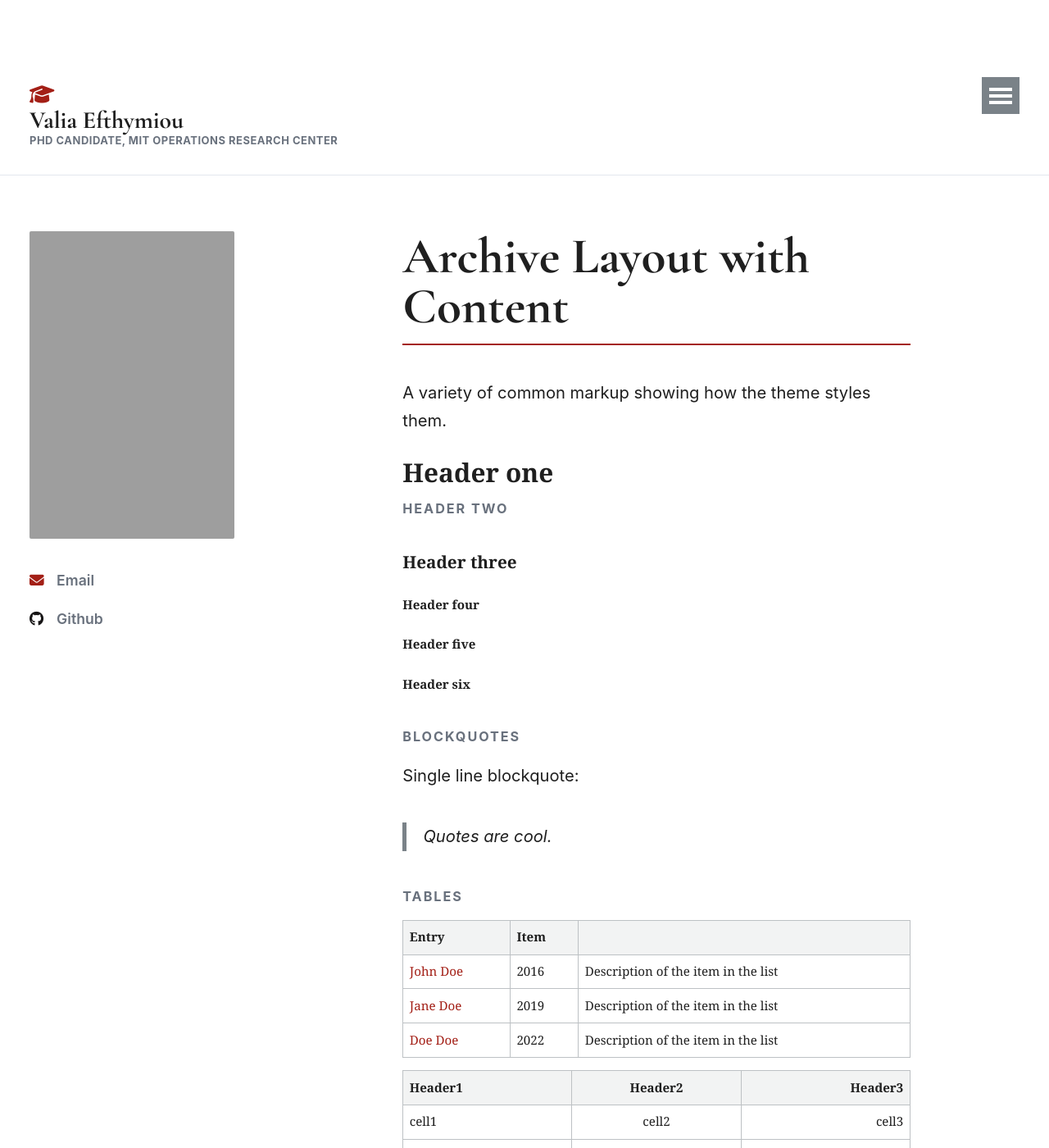
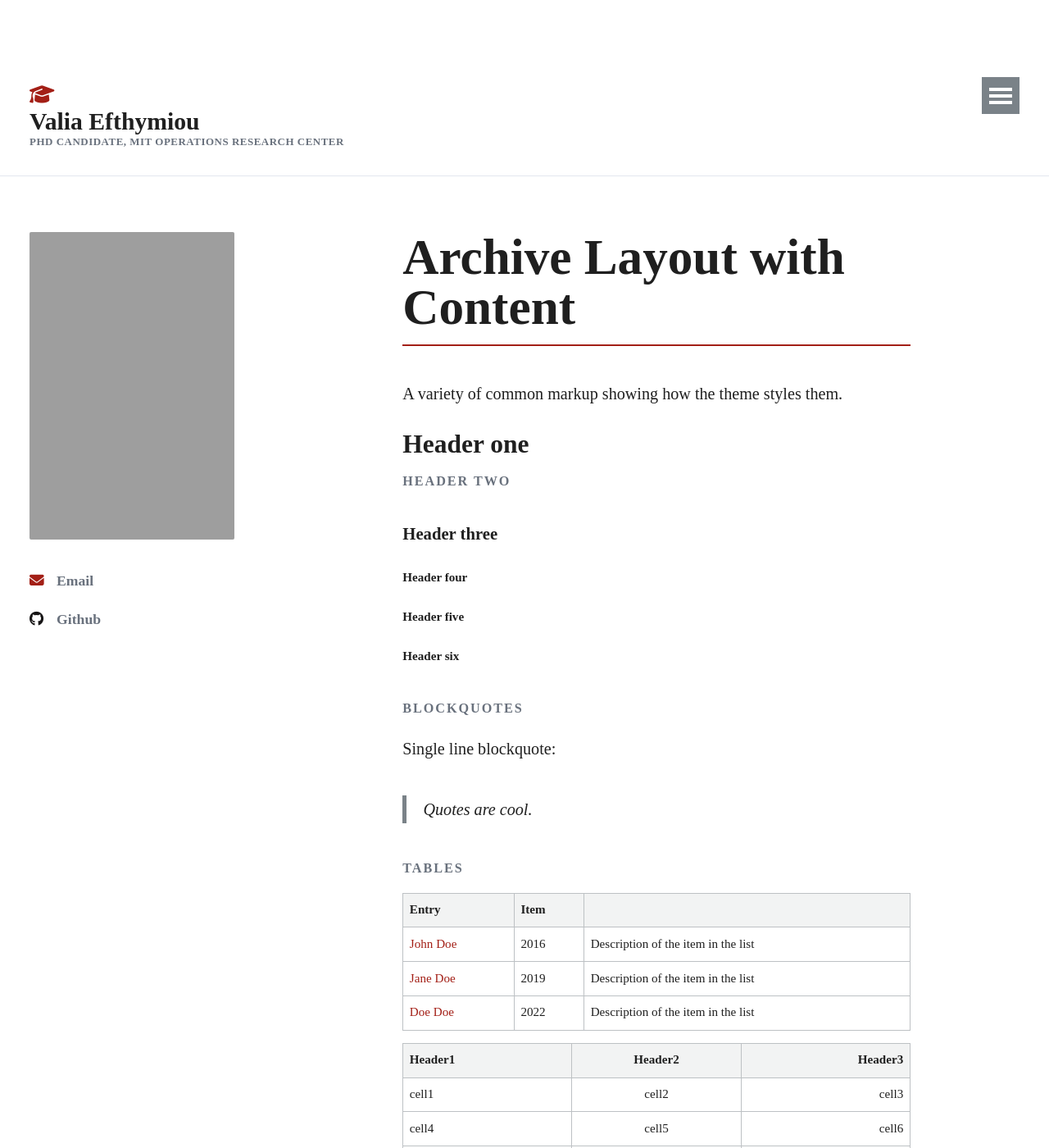
Before and after one commit to valiaEft/valiaEft.github.io, a Jekyll site: the page built from _pages/archive-layout-with-content.md, in a window 1280 px wide and 1400 px high. Shown: the whole window at 82% size. Built offline with Jekyll 4.4.1, drawn with Linux system fonts in a browser that asks for light colours.

Commit message:
Use Times New Roman site-wide

```diff
--- a/_sass/_academic-redesign.scss
+++ b/_sass/_academic-redesign.scss
@@ -13,7 +13,7 @@ html {
 
 body {
   color: $ink;
-  font-family: -apple-system, BlinkMacSystemFont, "Segoe UI", Helvetica, Arial, sans-serif;
+  font-family: $serif;
   line-height: 1.7;
 }
 
@@ -51,7 +51,7 @@ a {
 }
 
 .masthead__menu-item {
-  font-family: -apple-system, BlinkMacSystemFont, "Segoe UI", Helvetica, Arial, sans-serif;
+  font-family: $serif;
   font-size: 0.98rem;
   font-weight: 650;
 }
@@ -88,7 +88,7 @@ a {
 
 .site-title__name {
   color: $ink;
-  font-family: "Cormorant Garamond", Georgia, serif;
+  font-family: $serif;
   font-size: 1.65rem;
   font-weight: 700;
   line-height: 1;
@@ -202,7 +202,7 @@ a {
 .page__content h2,
 .page__content h3 {
   color: $ink;
-  font-family: "Cormorant Garamond", Georgia, serif;
+  font-family: $serif;
   font-weight: 700;
   letter-spacing: 0;
 }
@@ -279,7 +279,7 @@ a {
   padding-bottom: 0.85rem;
   border-bottom: 2px solid $mit-red;
   color: $ink;
-  font-family: "Cormorant Garamond", Georgia, serif;
+  font-family: $serif;
   font-size: clamp(2.6rem, 5vw, 3.4rem);
   font-weight: 700;
   line-height: 1;
@@ -290,7 +290,7 @@ a {
   padding: 0;
   border: 0;
   color: $muted;
-  font-family: -apple-system, BlinkMacSystemFont, "Segoe UI", Helvetica, Arial, sans-serif;
+  font-family: $serif;
   font-size: 0.9rem;
   font-weight: 700;
   letter-spacing: 0.12em;
@@ -367,7 +367,7 @@ a {
 
 .archive .publication__title {
   margin: 0 0 0.5rem;
-  font-family: "Cormorant Garamond", Georgia, serif;
+  font-family: $serif;
   font-size: 1.5rem;
   font-weight: 700;
   line-height: 1.25;
--- a/_sass/_variables.scss
+++ b/_sass/_variables.scss
@@ -13,8 +13,8 @@ $paragraph-indent           : false; // true, false (default)
 $indent-var                 : 1.3em;
 
 /* system typefaces */
-$serif                      : Georgia, "Times New Roman", Times, serif;
-$sans-serif                 : -apple-system, ".SFNSText-Regular", "San Francisco", "Roboto", "Segoe UI", "Helvetica Neue", "Lucida Grande", Arial, sans-serif;
+$serif                      : "Times New Roman", Times, serif;
+$sans-serif                 : "Times New Roman", Times, serif;
 $monospace                  : Monaco, Consolas, "Lucida Console", monospace;
 
 /* sans serif typefaces */
```
